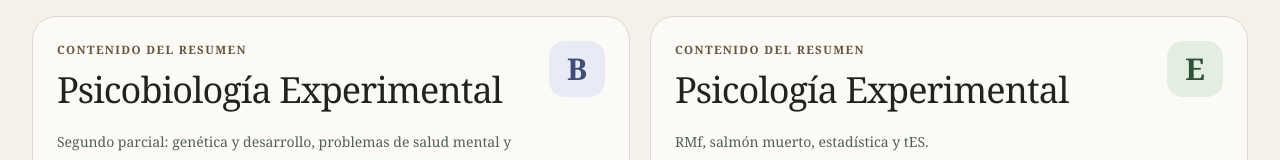
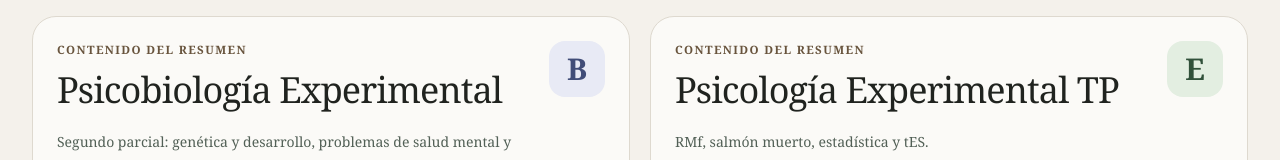
Before and after one commit to hernandanielzamora/repaso-psico, a Next.js app: page / in a window 1280 px wide. Shown: the part 455-615 px from the top of the page. Built offline with nearby package versions, Linux system fonts and the light colour scheme.

Commit message:
Changed subject name

```diff
--- a/data.ts
+++ b/data.ts
@@ -44,7 +44,7 @@ export const subjects: Subject[] = [
   },
   {
     id: "psicologia-experimental",
-    name: "Psicología Experimental",
+    name: "Psicología Experimental TP",
     shortName: "Psico Experimental",
     description: "RMf, salmón muerto, estadística y tES.",
     questionTypes: ["choice", "development", "image-analysis"],
```
